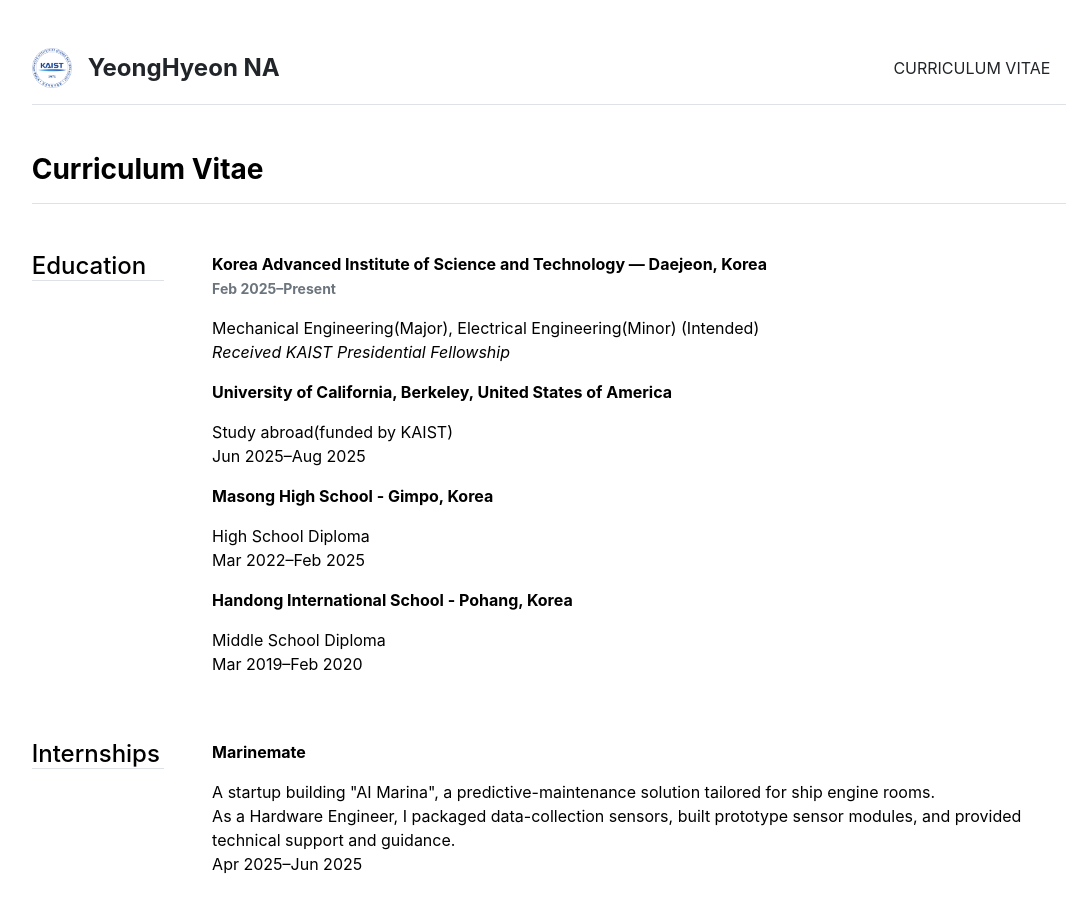
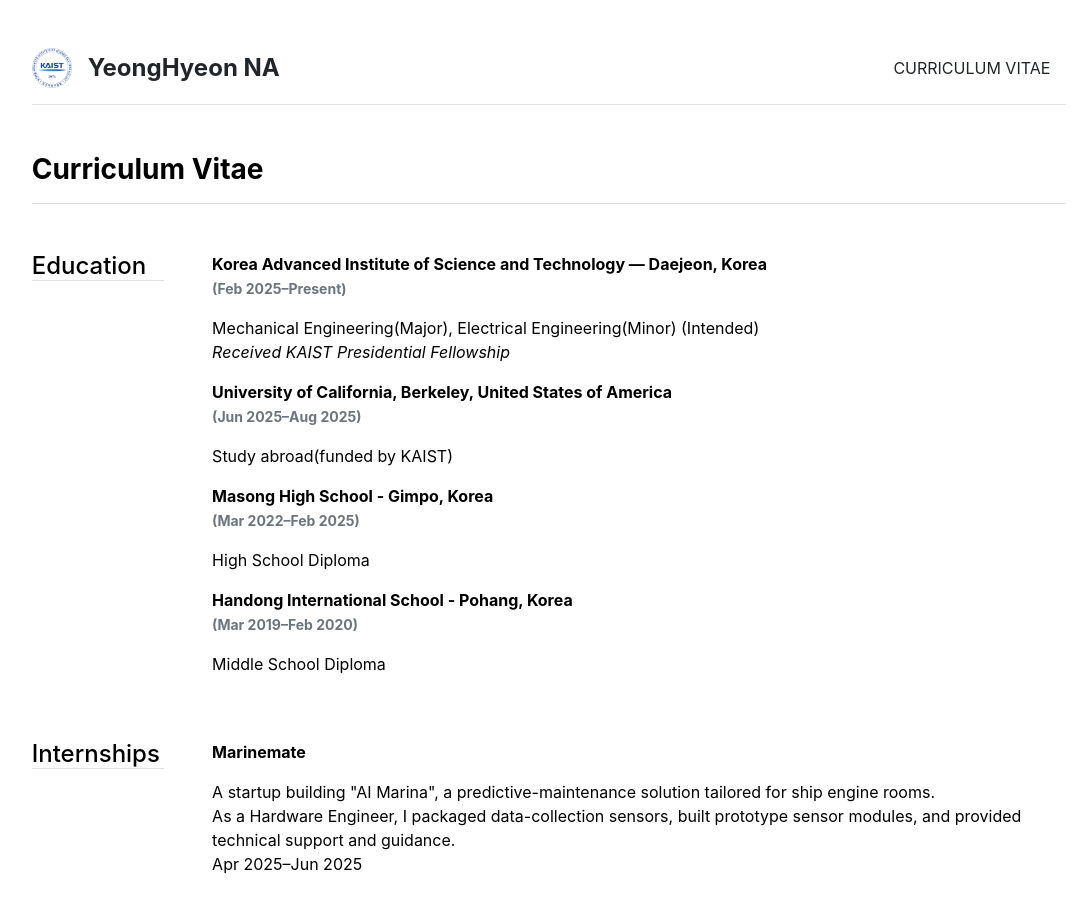
Before and after one commit to ynghyn-na/ynghyn-na.github.io, a Jekyll site: the page built from cv.md, in a window 1280 px wide and 900 px high. Shown: the whole window, without its empty margins (91-1172 px from the left). Built offline with Jekyll 4.4.1, drawn with Linux system fonts in a browser that asks for light colours; part of the change alters nothing that is shown.

```diff
--- a/_data/cv/education.yml
+++ b/_data/cv/education.yml
@@ -1,16 +1,16 @@
 - title: 'Korea Advanced Institute of Science and Technology — Daejeon, Korea'
   description: 'Mechanical Engineering(Major), Electrical Engineering(Minor) (Intended)<br>
   <i>Received KAIST Presidential Fellowship</i><br>'
-  duration: 'Feb 2025–Present'
+  duration: '(Feb 2025–Present)'
 
 - title: 'University of California, Berkeley, United States of America'
-  description: 'Study abroad(funded by KAIST)<br>
-  Jun 2025–Aug 2025'
+  description: 'Study abroad(funded by KAIST)<br>'
+  duration: '(Jun 2025–Aug 2025)'
 
 - title: 'Masong High School - Gimpo, Korea'
-  description: 'High School Diploma<br>
-  Mar 2022–Feb 2025'
+  description: 'High School Diploma<br>'
+  duration: '(Mar 2022–Feb 2025)'
 
 - title: 'Handong International School - Pohang, Korea'
-  description: 'Middle School Diploma<br>
-  Mar 2019–Feb 2020'
+  description: 'Middle School Diploma<br>'
+  duration: '(Mar 2019–Feb 2020)'
```
